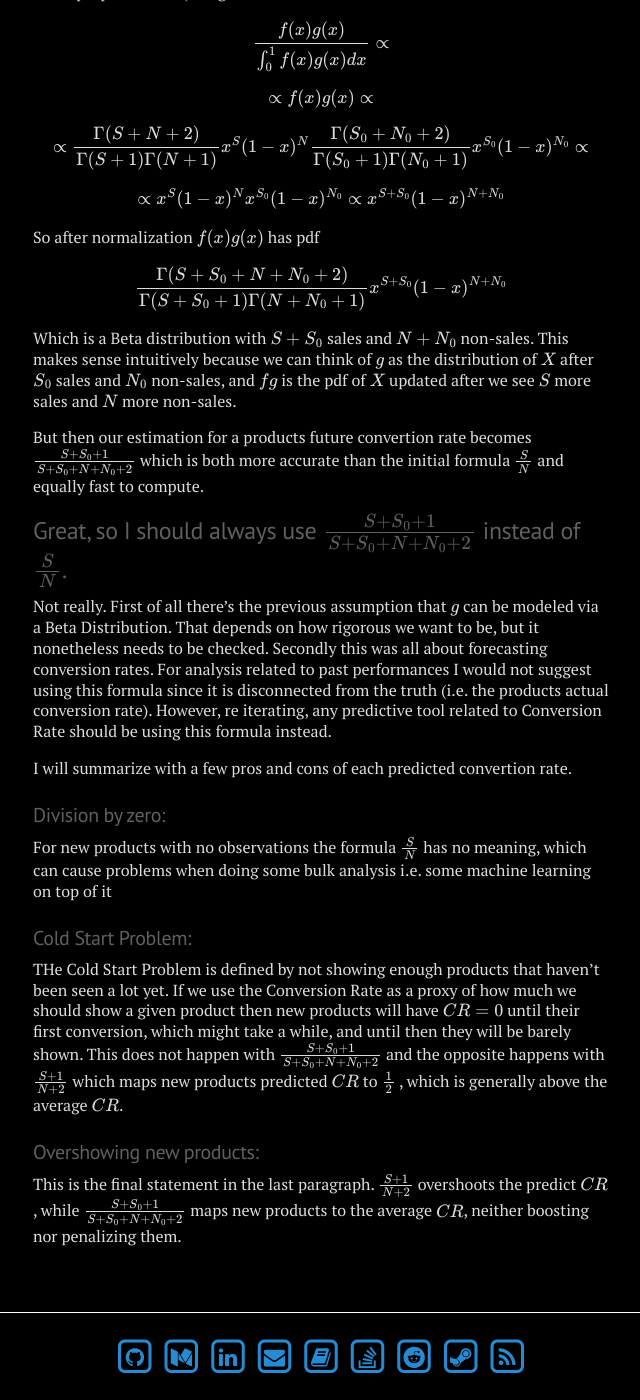
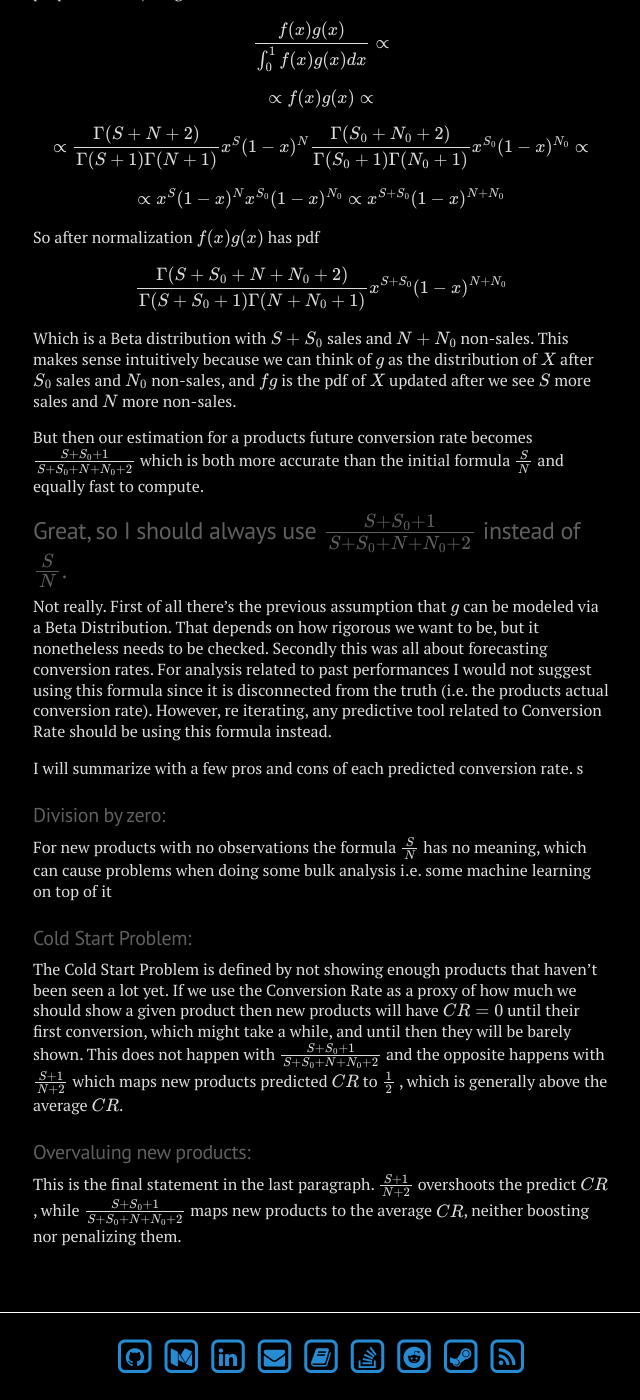
Before and after one commit to migueltorrescosta/migueltorrescosta.github.io, a Jekyll site: the page built from _posts/2017-12-28-Predicting-Conversion-Rates.md, in a window 1280 px wide and 1400 px high, scrolled down 2279 px. Shown: the whole window, without its empty margins (319-959 px from the left). Built offline with Jekyll 4.4.1, drawn with Linux system fonts in a browser that asks for light colours; formulas are drawn with MathJax 3; comment, search, counter and statistics services are not loaded; some of the changed text lies outside the part shown.

Commit message:
Grammar check

```diff
--- a/_posts/2017-12-28-Predicting-Conversion-Rates.md
+++ b/_posts/2017-12-28-Predicting-Conversion-Rates.md
@@ -69,19 +69,19 @@ $$ \frac{\Gamma(S+S_0+N+N_0+2)}{\Gamma(S+S_0+1)\Gamma(N+N_0+1)} x^{S+S_0} (1-x)^
 
 Which is a Beta distribution with $$ S + S_0 $$ sales and $$ N + N_0 $$ non-sales. This makes sense intuitively because we can think of $$ g $$ as the distribution of $$ X $$ after $$ S_0 $$ sales and $$ N_0 $$ non-sales, and $$ fg $$ is the pdf of $$ X $$ updated after we see $$ S $$ more sales and $$ N $$ more non-sales.
 
-But then our estimation for a products future convertion rate becomes $$ \frac{S+S_0 + 1}{S+S_0 + N + N_0 +2} $$ which is both more accurate than the initial formula $$ \frac{S}{N} $$ and equally fast to compute.
+But then our estimation for a products future conversion rate becomes $$ \frac{S+S_0 + 1}{S+S_0 + N + N_0 +2} $$ which is both more accurate than the initial formula $$ \frac{S}{N} $$ and equally fast to compute.
 
 ## Great, so I should always use $$ \frac{S+S_0 + 1}{S+S_0 + N + N_0 +2} $$ instead of $$ \frac{S}{N} $$.
 
 Not really. First of all there's the previous assumption that $$ g $$ can be modeled via a Beta Distribution. That depends on how rigorous we want to be, but it nonetheless needs to be checked. Secondly this was all about forecasting conversion rates. For analysis related to past performances I would not suggest using this formula since it is disconnected from the truth (i.e. the products actual conversion rate). However, re iterating, any predictive tool related to Conversion Rate should be using this formula instead.
 
-I will summarize with a few pros and cons of each predicted convertion rate.
-
+I will summarize with a few pros and cons of each predicted conversion rate.
+s
 ### Division by zero:
 For new products with no observations the formula $$ \frac{S}{N} $$ has no meaning, which can cause problems when doing some bulk analysis i.e. some machine learning on top of it
 
 ### Cold Start Problem:
-THe Cold Start Problem is defined by not showing enough products that haven't been seen a lot yet. If we use the Conversion Rate as a proxy of how much we should show a given product then new products will have $$ CR = 0 $$ until their first conversion, which might take a while, and until then they will be barely shown. This does not happen with $$ \frac{S+S_0 + 1}{S+S_0 + N + N_0 +2} $$ and the opposite happens with $$ \frac{S+1}{N+2} $$ which maps new products predicted $$ CR $$ to $$ \frac{1}{2} $$ , which is generally above the average $$ CR $$.
+The Cold Start Problem is defined by not showing enough products that haven't been seen a lot yet. If we use the Conversion Rate as a proxy of how much we should show a given product then new products will have $$ CR = 0 $$ until their first conversion, which might take a while, and until then they will be barely shown. This does not happen with $$ \frac{S+S_0 + 1}{S+S_0 + N + N_0 +2} $$ and the opposite happens with $$ \frac{S+1}{N+2} $$ which maps new products predicted $$ CR $$ to $$ \frac{1}{2} $$ , which is generally above the average $$ CR $$.
 
-### Overshowing new products:
+### Overvaluing new products:
 This is the final statement in the last paragraph. $$ \frac{S+1}{N+2} $$ overshoots the predict $$ CR $$, while $$ \frac{S+S_0 + 1}{S+S_0 + N + N_0 +2} $$ maps new products to the average $$ CR $$, neither boosting nor penalizing them.
```
Also changed, not shown: other parts of _posts/2017-12-28-Predicting-Conversion-Rates.md (+2 -2 lines).
